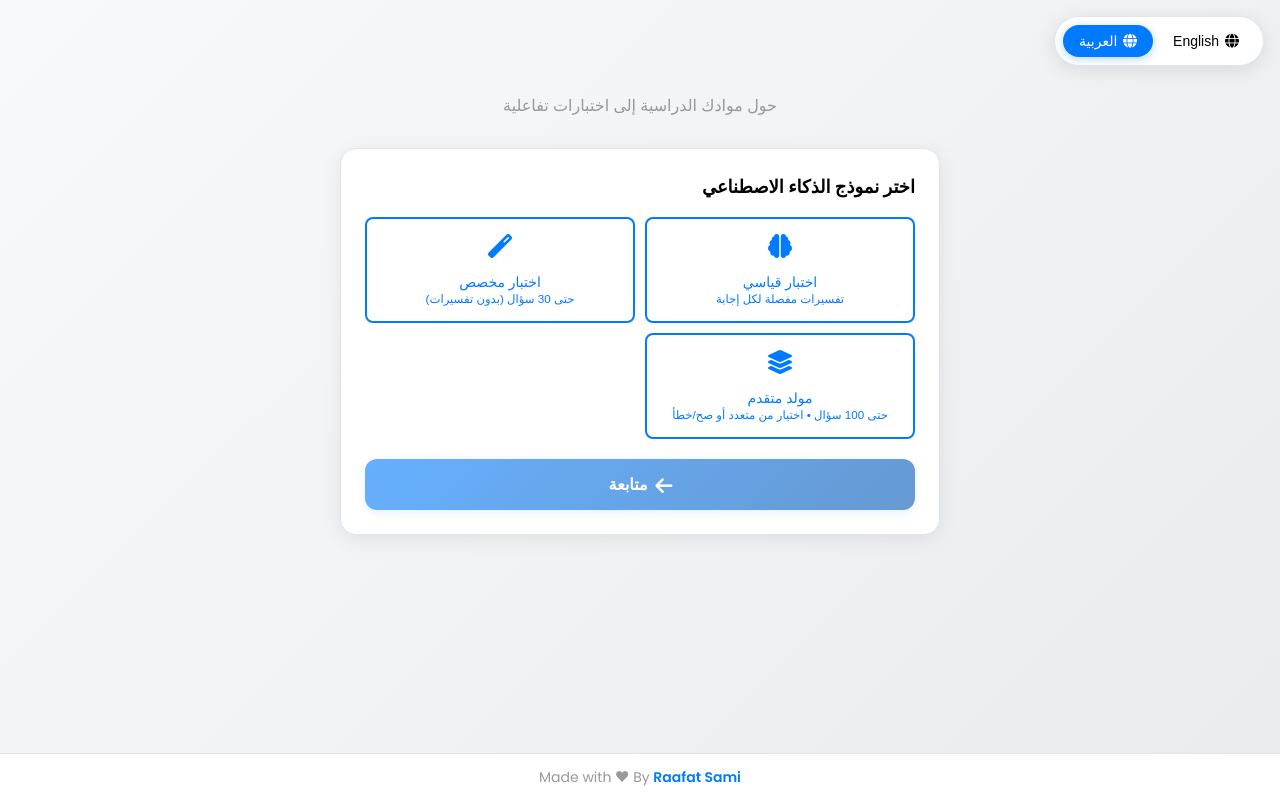
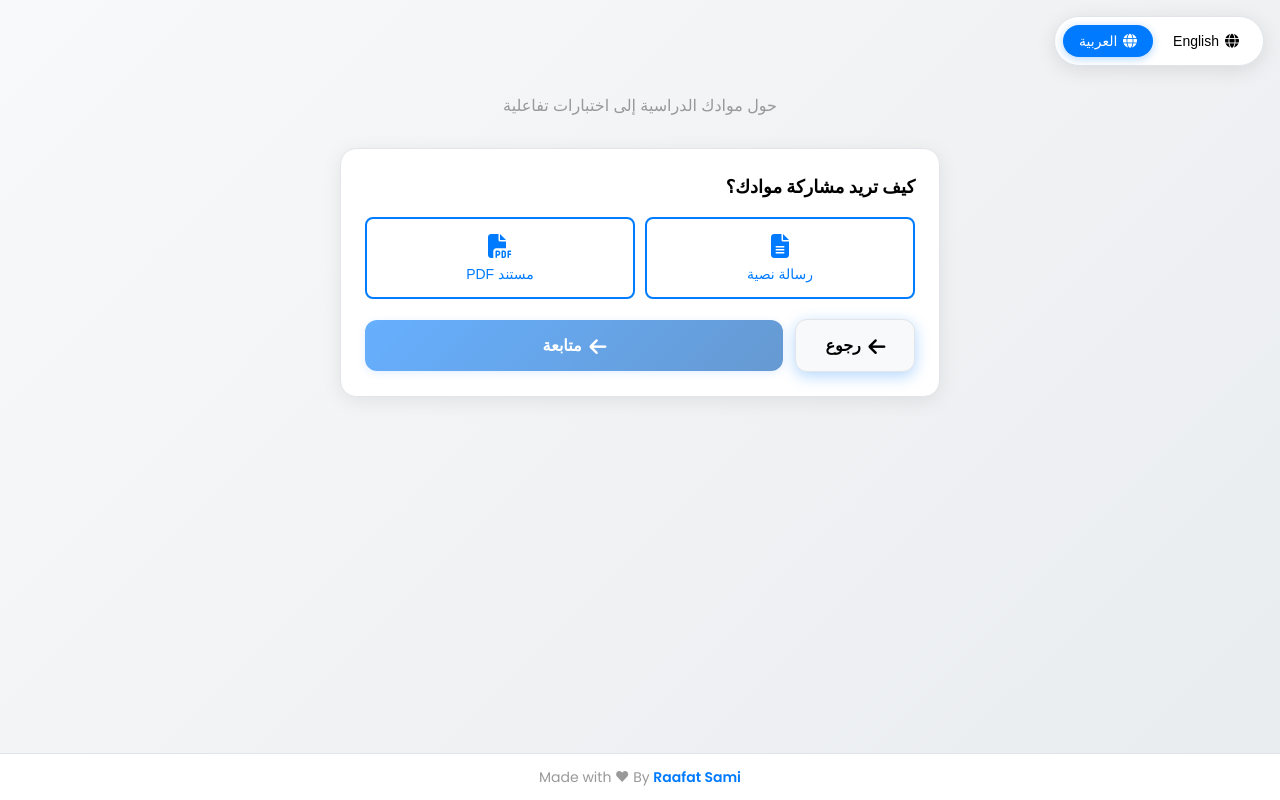
Before and after one commit to RefOoSami001/quiz-mini-app, a Flask app: page / in a window 1280 px wide. Run offline with Flask 3, Linux system fonts and the light colour scheme; some libraries are stand-ins or nearby versions.

Commit message:
Reflow UI: step 1 input type, step 2 model selection with richer descriptions; adjust navigation flow accordingly

```diff
--- a/templates/index.html
+++ b/templates/index.html
@@ -947,33 +947,33 @@
             </div>
 
         <!-- Step 1: Model Selection -->
-        <div class="card step active" id="step1">
+        <div class="card step" id="step1">
             <div class="step-title" data-en="Choose AI Model" data-ar="اختر نموذج الذكاء الاصطناعي">Choose AI Model</div>
             <div class="model-options">
                 <button class="model-btn" data-model="1">
-                    <i class="fas fa-brain"></i>
+                        <i class="fas fa-brain"></i>
                     <div>
                         <div data-en="Standard Quiz" data-ar="اختبار قياسي">Standard Quiz</div>
-                        <small data-en="Detailed explanations for each answer" data-ar="تفسيرات مفصلة لكل إجابة">Detailed explanations for each answer</small>
+                        <small data-en="High-quality questions with clear explanations. Best for learning." data-ar="أسئلة عالية الجودة مع تفسيرات واضحة. الأفضل للتعلم.">High-quality questions with clear explanations. Best for learning.</small>
                     </div>
                 </button>
                 <button class="model-btn" data-model="2">
-                    <i class="fas fa-magic"></i>
+                        <i class="fas fa-magic"></i>
                     <div>
                         <div data-en="Custom Quiz" data-ar="اختبار مخصص">Custom Quiz</div>
-                        <small data-en="Up to 30 questions (no explanations)" data-ar="حتى 30 سؤال (بدون تفسيرات)">Up to 30 questions (no explanations)</small>
+                        <small data-en="Fast generation. You choose how many questions." data-ar="إنشاء سريع. أنت تختار عدد الأسئلة.">Fast generation. You choose how many questions.</small>
                     </div>
                 </button>
                 <button class="model-btn" data-model="3">
-                    <i class="fas fa-layer-group"></i>
+                        <i class="fas fa-layer-group"></i>
                     <div>
-                        <div data-en="Advanced Generator" data-ar="مولد متقدم">Advanced Generator</div>
-                        <small data-en="Up to 100 questions • MCQ or True/False" data-ar="حتى 100 سؤال • اختيار من متعدد أو صح/خطأ">Up to 100 questions • MCQ or True/False</small>
+                        <div data-en="AI Generator (Type & Count)" data-ar="منشئ بالذكاء الاصطناعي (النوع والعدد)">AI Generator (Type & Count)</div>
+                        <small data-en="Pick Multiple Choice or True/False and question count in one step." data-ar="اختر (اختيار من متعدد) أو (صح/خطأ) وعدد الأسئلة في خطوة واحدة.">Pick Multiple Choice or True/False and question count in one step.</small>
                     </div>
                 </button>
             </div>
             <div class="step-navigation">
-                <button class="btn" id="nextStep1" disabled>
+            <button class="btn" id="nextStep1" disabled>
                 <i class="fas fa-arrow-right"></i>
                     <span data-en="Continue" data-ar="متابعة">Continue</span>
             </button>
@@ -1009,7 +1009,6 @@
                     <span data-en="30 Questions" data-ar="30 سؤال">30 Questions</span>
                 </button>
             </div>
-            <input type="number" id="countInput" min="1" max="30" value="10" style="width:100%;padding:12px;border:1px solid var(--tg-theme-section-separator-color, #e1e5e9);border-radius:8px;margin:8px 0;" data-en-placeholder="Or enter a number" data-ar-placeholder="أو أدخل رقماً" placeholder="Or enter a number" />
             <div id="questionTypeSection" style="display:none; margin-top: 10px;">
                 <div class="step-title" style="margin-bottom:10px;" data-en="Choose question type" data-ar="اختر نوع الأسئلة">Choose question type</div>
                 <div class="input-type-options">
@@ -1035,8 +1034,8 @@
             </div>
         </div>
 
-        <!-- Step 3: Input Type -->
-        <div class="card step" id="step3">
+        <!-- Step 1 (First): Input Type -->
+        <div class="card step active" id="step3">
             <div class="step-title" data-en="How would you like to share your materials?" data-ar="كيف تريد مشاركة موادك؟">How would you like to share your materials?</div>
             <div class="input-type-options">
                 <button class="input-btn" data-type="text">
@@ -1321,22 +1320,8 @@
                     });
                 });
 
-                // Count input manual entry with validation
-                const countInput = document.getElementById('countInput');
-                if (countInput) {
-                    countInput.addEventListener('input', () => {
-                        const max = parseInt(countInput.max || '30');
-                        let val = parseInt(countInput.value || '0');
-                        if (isNaN(val) || val < 1) val = 1;
-                        if (val > max) val = max;
-                        countInput.value = String(val);
-                        this.selectedCount = val;
-                        document.getElementById('nextStep2').disabled = false;
-                    });
-                }
-
                 // Input type selection
-                document.querySelectorAll('#step3 .input-btn').forEach(btn => {
+                document.querySelectorAll('.input-btn').forEach(btn => {
                     btn.addEventListener('click', (e) => {
                         document.querySelectorAll('.input-btn').forEach(b => b.classList.remove('selected'));
                         e.target.classList.add('selected');
@@ -1357,43 +1342,40 @@
 
                 // Step navigation
                 document.getElementById('nextStep1').addEventListener('click', () => {
+                    // After selecting model, go next based on model and previously selected input type
                     if (this.selectedModel === '2' || this.selectedModel === '3') {
                         const qTypeSec = document.getElementById('questionTypeSection');
-                        const countInput = document.getElementById('countInput');
-                        if (this.selectedModel === '3') {
-                            if (qTypeSec) qTypeSec.style.display = 'block';
-                            if (countInput) { countInput.max = '100'; if (parseInt(countInput.value) > 100) countInput.value = '20'; }
+                        if (this.selectedModel === '3' && qTypeSec) qTypeSec.style.display = 'block';
+                        if (this.selectedModel === '2' && qTypeSec) qTypeSec.style.display = 'none';
+                        this.showStep(2);
+                    } else if (this.selectedModel === '1') {
+                        // Go directly to input content step based on input type chosen earlier
+                        if (this.selectedInputType === 'text') {
+                            this.showStep(4);
                         } else {
-                            if (qTypeSec) qTypeSec.style.display = 'none';
-                            if (countInput) { countInput.max = '30'; if (parseInt(countInput.value) > 30) countInput.value = '10'; }
+                            this.showStep(5);
                         }
-                        this.showStep(2);
-                    } else {
-                        // Model 1 goes directly to input step chosen earlier
-                        if (this.selectedInputType === 'text') this.showStep(4); else this.showStep(5);
                     }
                 });
 
                 document.getElementById('nextStep2').addEventListener('click', () => {
-                    if (this.selectedInputType === 'text') this.showStep(4); else this.showStep(5);
+                    this.showStep(3);
                 });
 
                 document.getElementById('nextStep3').addEventListener('click', () => {
-                    // After choosing input type, go to model selection
+                    // After choosing input type, move to model selection
                     this.showStep(1);
                 });
 
                 // Back navigation
                 document.getElementById('backStep2').addEventListener('click', () => {
+                    // Back from count/type -> model selection
                     this.showStep(1);
                 });
 
                 document.getElementById('backStep3').addEventListener('click', () => {
-                    if (this.selectedModel === '2') {
-                        this.showStep(2);
-                    } else {
-                        this.showStep(1);
-                    }
+                    // Step 3 is first step now; keep back to no-op or go to header
+                    this.showStep(3);
                 });
 
                 document.getElementById('backStep4').addEventListener('click', () => {
```
